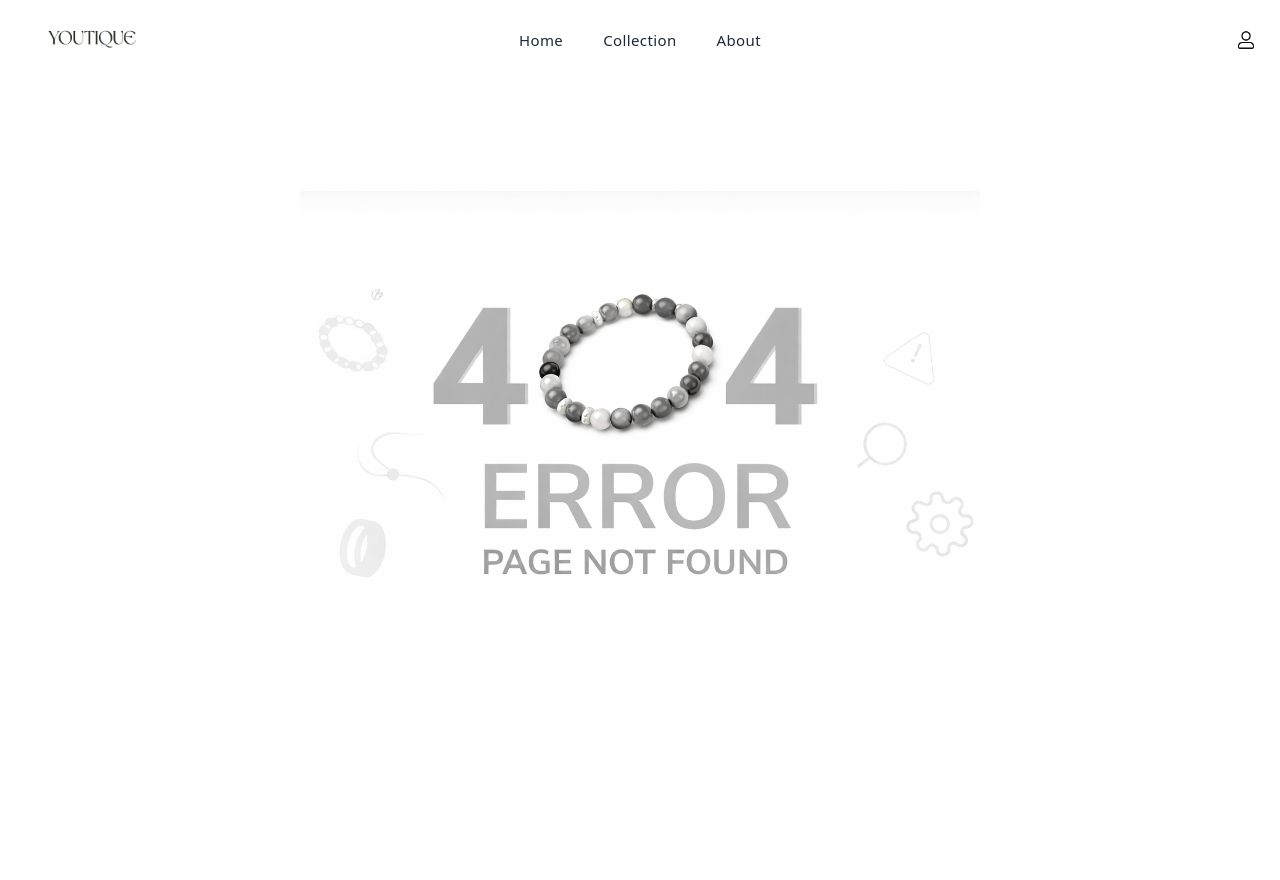
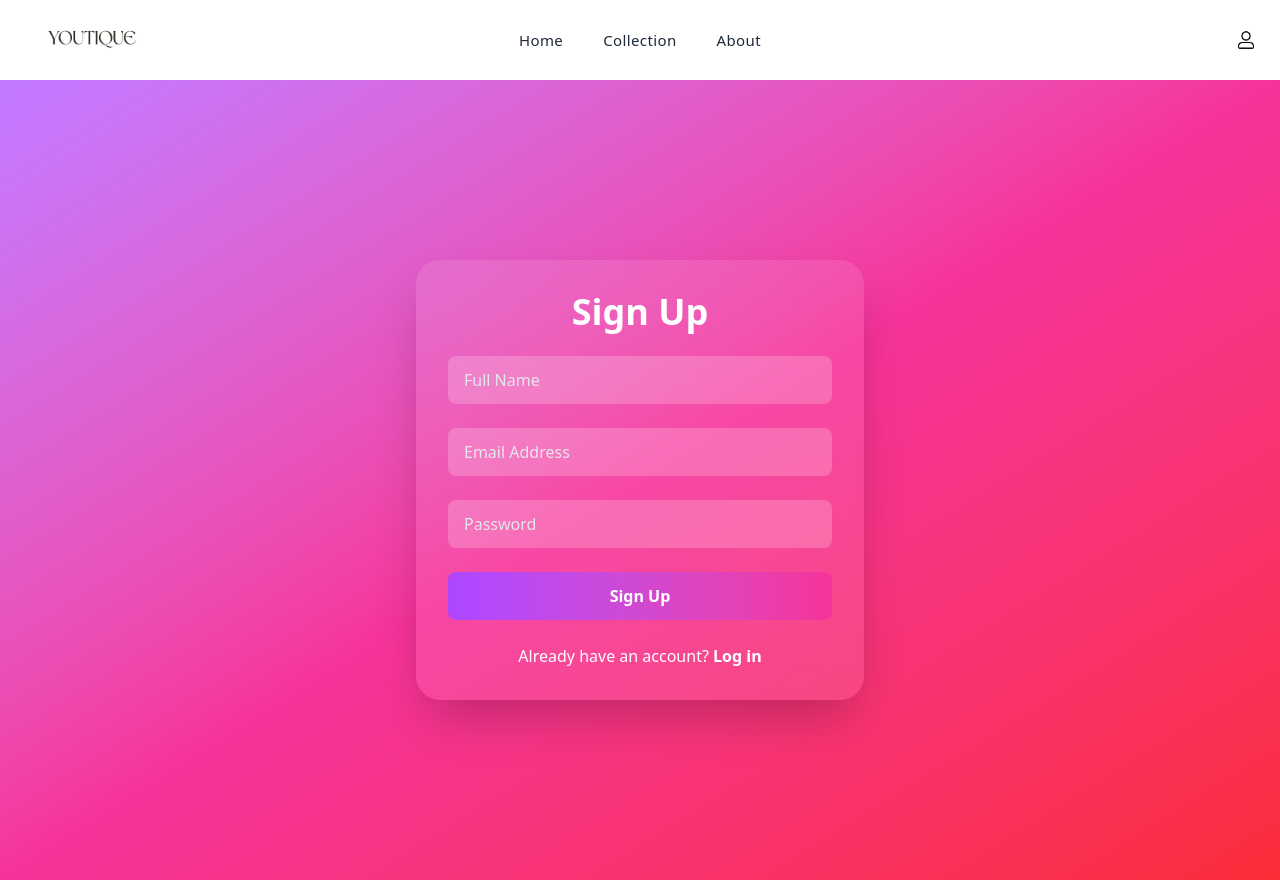
Before and after one commit to ansonRodrigues/youtique, a React (Vite) app in the folder frontend/: page /login in a window 1280 px wide. Built offline with nearby package versions, Linux system fonts and the light colour scheme.

Commit message:
Add Login page

```diff
--- a/frontend/src/App.jsx
+++ b/frontend/src/App.jsx
@@ -3,6 +3,7 @@ import Navbar from "./components/Navbar";
 import Home from "./pages/Home";
 import About from "./pages/About";
 import Collections from "./pages/Collections";
+import Login from "./pages/Login";
 import NotFound from "./pages/404";
 import { Routes, Route } from "react-router-dom";
 
@@ -14,6 +15,7 @@ const App = () => {
         <Route path="/" element={<Home />} />
         <Route path="/about" element={<About />} />
         <Route path="/collections" element={<Collections />} />
+        <Route path="/login" element={<Login />} />
         <Route path="*" element={<NotFound />} />
       </Routes>
     </>
--- /dev/null
+++ b/frontend/src/pages/Login.jsx
@@ -0,0 +1,67 @@
+import React, { useState } from "react";
+
+const Login = () => {
+  const [name, setName] = useState("");
+  const [email, setEmail] = useState("");
+  const [password, setPassword] = useState("");
+
+  const handleSubmit = (e) => {
+    e.preventDefault();
+    console.log({ name, email, password });
+  };
+
+  return (
+    <div className="min-h-screen flex items-center justify-center bg-linear-to-br from-purple-400 via-pink-500 to-red-500 p-4">
+      <div className="bg-white/10 backdrop-blur-lg rounded-3xl p-8 shadow-2xl w-full max-w-md">
+        <h2 className="text-4xl font-extrabold text-white mb-6 text-center">
+          Sign Up
+        </h2>
+
+        <form onSubmit={handleSubmit} className="space-y-6">
+          <input
+            value={name}
+            onChange={(e) => setName(e.target.value)}
+            type="text"
+            required
+            placeholder="Full Name"
+            className="w-full px-4 py-3 rounded-lg bg-white/20 focus:bg-white/30 focus:ring-2 focus:ring-purple-300 text-white placeholder-gray-200"
+          />
+
+          <input
+            value={email}
+            onChange={(e) => setEmail(e.target.value)}
+            type="email"
+            required
+            placeholder="Email Address"
+            className="w-full px-4 py-3 rounded-lg bg-white/20 focus:bg-white/30 focus:ring-2 focus:ring-purple-300 text-white placeholder-gray-200"
+          />
+
+          <input
+            value={password}
+            onChange={(e) => setPassword(e.target.value)}
+            type="password"
+            required
+            placeholder="Password"
+            className="w-full px-4 py-3 rounded-lg bg-white/20 focus:bg-white/30 focus:ring-2 focus:ring-purple-300 text-white placeholder-gray-200"
+          />
+
+          <button
+            type="submit"
+            className="w-full bg-linear-to-r from-purple-500 to-pink-500 text-white font-bold py-3 rounded-lg focus:ring-4 focus:ring-purple-300"
+          >
+            Sign Up
+          </button>
+        </form>
+
+        <p className="text-white text-center mt-6">
+          Already have an account?{" "}
+          <a href="#" className="font-bold hover:underline">
+            Log in
+          </a>
+        </p>
+      </div>
+    </div>
+  );
+};
+
+export default Login;
```
